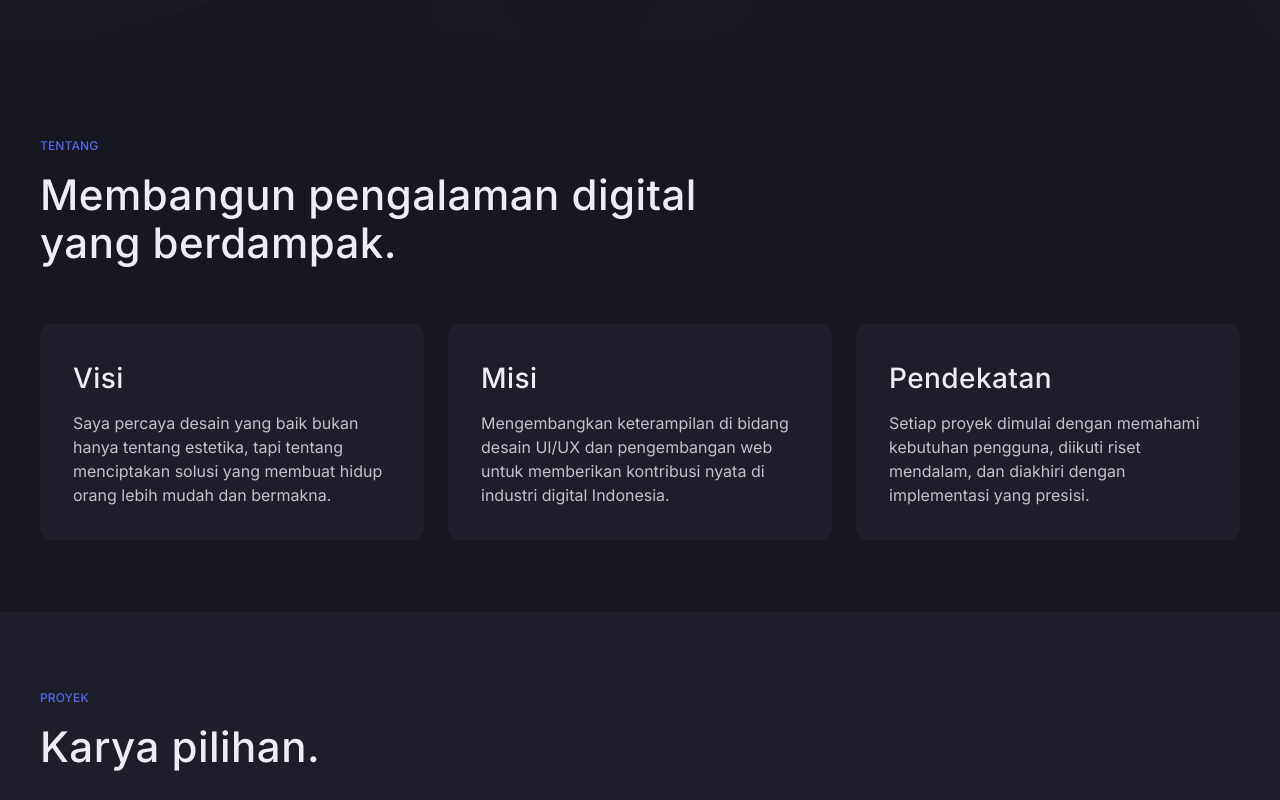
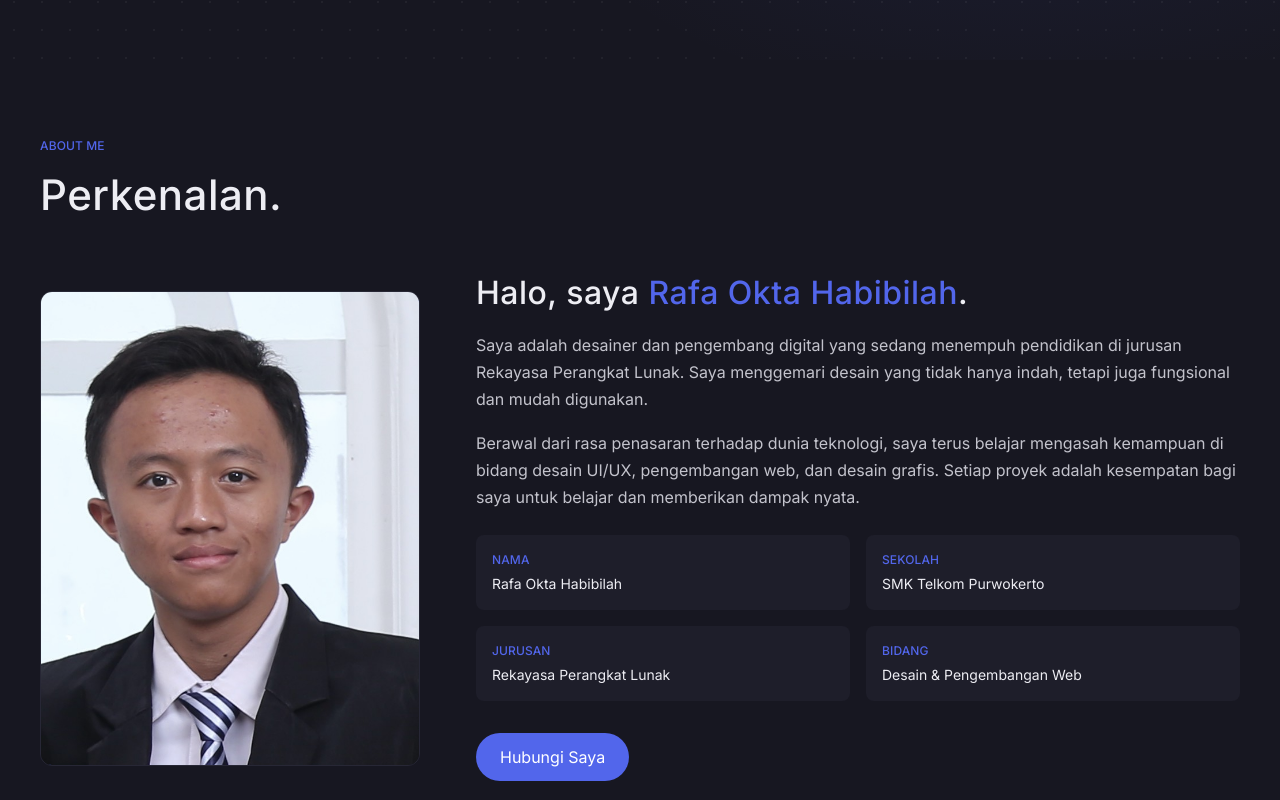
Before and after one commit to rafaoktahabibilah-hue/portofolioterbarurafa, a website built with Vite: page index.html in a window 1280 px wide. Shown: the part 740-1540 px from the top of the page. Built offline with nearby package versions, Linux system fonts and the light colour scheme.

Commit message:
feat: move photo to dedicated about/introduction section, clean hero layout

```diff
--- a/index.html
+++ b/index.html
@@ -39,17 +39,13 @@
 
     <!-- HERO -->
     <section class="hero" id="hero">
-      <div class="hero-bg">
-        <img src="/foto.jpg" alt="Hero background" />
-        <div class="hero-overlay"></div>
-      </div>
       <div class="hero-content">
         <span class="hero-label">Portofolio Digital</span>
         <h1 class="hero-title">Rafa Okta<br/>Habibilah</h1>
         <p class="hero-sub">Pelajar SMK Telkom Purwokerto — Desainer & Pengembang Digital yang berfokus pada pengalaman visual yang terukur dan bermakna.</p>
         <div class="hero-actions">
-          <a href="#projects" class="btn-cobalt btn-lg">Lihat Proyek</a>
-          <a href="#about" class="btn-ghost btn-lg">Tentang Saya</a>
+          <a href="#about" class="btn-cobalt btn-lg">Tentang Saya</a>
+          <a href="#projects" class="btn-ghost btn-lg">Lihat Proyek</a>
         </div>
         <div class="hero-metrics">
           <div class="metric">
@@ -68,11 +64,40 @@
       </div>
     </section>
 
-    <!-- ABOUT -->
+    <!-- ABOUT / PERKENALAN -->
     <section class="section" id="about">
       <div class="container">
-        <span class="section-label">Tentang</span>
-        <h2 class="section-title">Membangun pengalaman digital<br/>yang berdampak.</h2>
+        <span class="section-label">About Me</span>
+        <h2 class="section-title">Perkenalan.</h2>
+        <div class="about-split">
+          <div class="about-photo">
+            <img src="/foto.jpg" alt="Rafa Okta Habibilah" />
+          </div>
+          <div class="about-bio">
+            <h3 class="about-name">Halo, saya <span class="about-highlight">Rafa Okta Habibilah</span>.</h3>
+            <p class="about-text">Saya adalah desainer dan pengembang digital yang sedang menempuh pendidikan di jurusan Rekayasa Perangkat Lunak. Saya menggemari desain yang tidak hanya indah, tetapi juga fungsional dan mudah digunakan.</p>
+            <p class="about-text">Berawal dari rasa penasaran terhadap dunia teknologi, saya terus belajar mengasah kemampuan di bidang desain UI/UX, pengembangan web, dan desain grafis. Setiap proyek adalah kesempatan bagi saya untuk belajar dan memberikan dampak nyata.</p>
+            <div class="about-info">
+              <div class="about-info-item">
+                <span>Nama</span>
+                Rafa Okta Habibilah
+              </div>
+              <div class="about-info-item">
+                <span>Sekolah</span>
+                SMK Telkom Purwokerto
+              </div>
+              <div class="about-info-item">
+                <span>Jurusan</span>
+                Rekayasa Perangkat Lunak
+              </div>
+              <div class="about-info-item">
+                <span>Bidang</span>
+                Desain & Pengembangan Web
+              </div>
+            </div>
+            <a href="#contact" class="btn-cobalt">Hubungi Saya</a>
+          </div>
+        </div>
         <div class="about-grid">
           <div class="card">
             <h3 class="card-title">Visi</h3>
--- a/src/main.js
+++ b/src/main.js
@@ -59,7 +59,9 @@ function initRevealElements() {
     '.contact-card',
     '.contact-text',
     '.contact-form',
-    '.contact-links'
+    '.contact-links',
+    '.about-photo',
+    '.about-bio'
   ];
 
   selectors.forEach(function(sel) {
--- a/src/style.css
+++ b/src/style.css
@@ -274,30 +274,18 @@ a { color: inherit; text-decoration: none; }
   align-items: center;
   justify-content: center;
   overflow: hidden;
+  background:
+    radial-gradient(ellipse 60% 50% at 20% 25%, rgba(82, 102, 235, 0.12), transparent 70%),
+    radial-gradient(ellipse 55% 45% at 80% 75%, rgba(82, 102, 235, 0.08), transparent 70%);
 }
 
-.hero-bg {
+.hero::before {
+  content: "";
   position: absolute;
   inset: 0;
-  z-index: 0;
-}
-
-.hero-bg img {
-  width: 100%;
-  height: 100%;
-  object-fit: cover;
-  filter: saturate(0.6) brightness(0.5);
-}
-
-.hero-overlay {
-  position: absolute;
-  inset: 0;
-  background: linear-gradient(
-    180deg,
-    rgba(23, 23, 33, 0.6) 0%,
-    rgba(23, 23, 33, 0.85) 60%,
-    rgba(23, 23, 33, 1) 100%
-  );
+  background-image: radial-gradient(rgba(237, 237, 243, 0.05) 1px, transparent 1px);
+  background-size: 28px 28px;
+  pointer-events: none;
 }
 
 .hero-content {
@@ -425,6 +413,92 @@ a { color: inherit; text-decoration: none; }
 
 .card:hover {
   border-color: var(--color-slate-border);
+}
+
+/* ============================================
+   ABOUT / PERKENALAN
+   ============================================ */
+.about-split {
+  display: grid;
+  grid-template-columns: 380px 1fr;
+  gap: var(--spacing-56);
+  align-items: center;
+  margin-bottom: var(--spacing-72);
+}
+
+.about-photo {
+  border-radius: var(--radius-cards);
+  overflow: hidden;
+  border: 1px solid var(--color-obsidian-button);
+  position: relative;
+}
+
+.about-photo::after {
+  content: "";
+  position: absolute;
+  inset: 0;
+  border: 2px solid var(--color-cobalt);
+  border-radius: 12px;
+  pointer-events: none;
+  transform: translate(8px, 8px);
+  z-index: -1;
+}
+
+.about-photo img {
+  width: 100%;
+  height: 100%;
+  aspect-ratio: 4 / 5;
+  object-fit: cover;
+  display: block;
+  filter: saturate(0.85);
+}
+
+.about-name {
+  font-size: var(--text-heading);
+  font-weight: var(--weight-480);
+  line-height: var(--leading-heading);
+  letter-spacing: var(--tracking-heading);
+  color: var(--color-ivory-text);
+  margin-bottom: var(--spacing-20);
+}
+
+.about-highlight {
+  color: var(--color-cobalt);
+}
+
+.about-text {
+  font-size: var(--text-body);
+  font-weight: var(--weight-regular);
+  line-height: 1.7;
+  color: var(--color-ash-text);
+  margin-bottom: var(--spacing-16);
+}
+
+.about-info {
+  display: grid;
+  grid-template-columns: 1fr 1fr;
+  gap: var(--spacing-16);
+  margin: var(--spacing-24) 0 var(--spacing-32);
+}
+
+.about-info-item {
+  display: flex;
+  flex-direction: column;
+  gap: var(--spacing-4);
+  padding: var(--spacing-16);
+  background: var(--color-graphite-card);
+  border-radius: 8px;
+  font-size: var(--text-body-sm);
+  font-weight: var(--weight-400);
+  color: var(--color-ivory-text);
+}
+
+.about-info-item span {
+  font-size: var(--text-caption);
+  font-weight: var(--weight-480);
+  letter-spacing: var(--tracking-caption);
+  text-transform: uppercase;
+  color: var(--color-cobalt);
 }
 
 .about-grid {
@@ -866,6 +940,11 @@ a { color: inherit; text-decoration: none; }
   .projects-grid,
   .testimonials-grid { grid-template-columns: 1fr; }
 
+  .about-split {
+    grid-template-columns: 1fr;
+    gap: var(--spacing-32);
+  }
+
   .skills-grid,
   .services-grid,
   .achievements-grid { grid-template-columns: repeat(2, 1fr); }
@@ -880,6 +959,8 @@ a { color: inherit; text-decoration: none; }
   .skills-grid,
   .services-grid,
   .achievements-grid { grid-template-columns: 1fr; }
+  .about-split { grid-template-columns: 1fr; }
+  .about-info { grid-template-columns: 1fr; }
   .hero-content { padding: var(--spacing-24); }
   .hero-actions { flex-direction: column; }
   .contact-form { flex-direction: column; align-items: center; }
```
